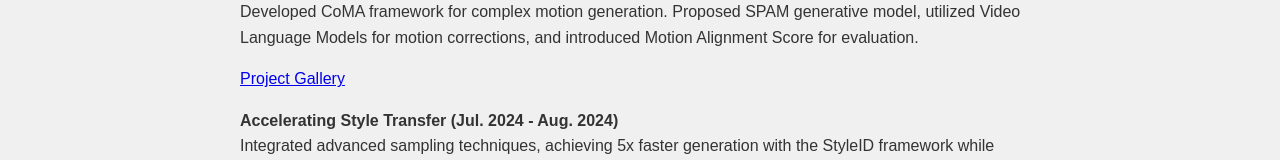
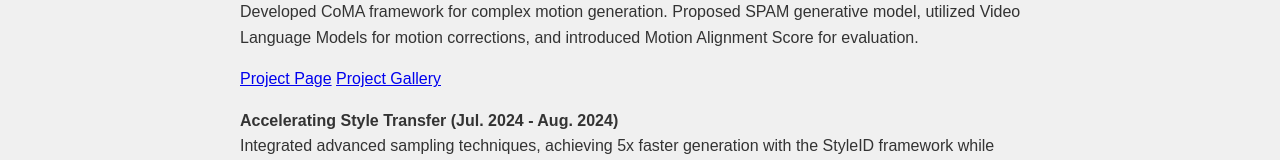
Before and after one commit to ShenghanZhou/ShenghanZhou.github.io, a plain HTML site: page index.html in a window 1280 px wide. Shown: the part 770-930 px from the top of the page. Drawn offline with nearby package versions, Linux system fonts and the light colour scheme.

Commit message:
change index.html

```diff
--- a/index.html
+++ b/index.html
@@ -94,7 +94,7 @@
         </section>
         <section>
             <h2>Research</h2>
-            <p><strong>UCInspire - Human Motion Generation (Jun. 2024 - Nov. 2024)</strong><br>Developed CoMA framework for complex motion generation. Proposed SPAM generative model, utilized Video Language Models for motion corrections, and introduced Motion Alignment Score for evaluation.</p> <a href="./CoMA_gallery/indext.html">Project Gallery</a>
+            <p><strong>UCInspire - Human Motion Generation (Jun. 2024 - Nov. 2024)</strong><br>Developed CoMA framework for complex motion generation. Proposed SPAM generative model, utilized Video Language Models for motion corrections, and introduced Motion Alignment Score for evaluation.</p> <a href="https://gabrie-l.github.io/coma-page/">Project Page</a> <a href="./CoMA_gallery/indext.html">Project Gallery</a>
             <p><strong>Accelerating Style Transfer (Jul. 2024 - Aug. 2024)</strong><br>Integrated advanced sampling techniques, achieving 5x faster generation with the StyleID framework while maintaining high-quality images.</p>
         </section>
         <section>
```
